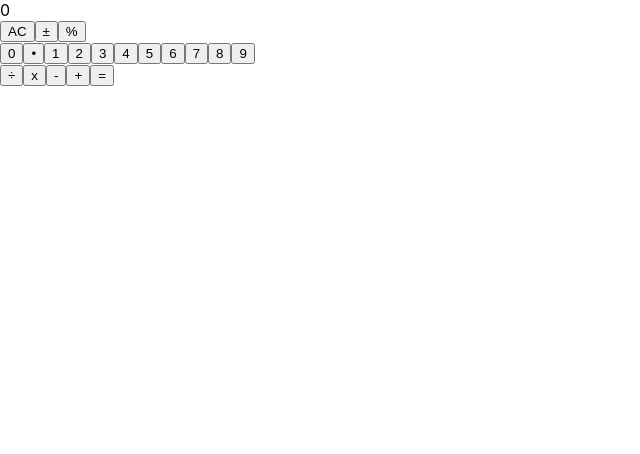
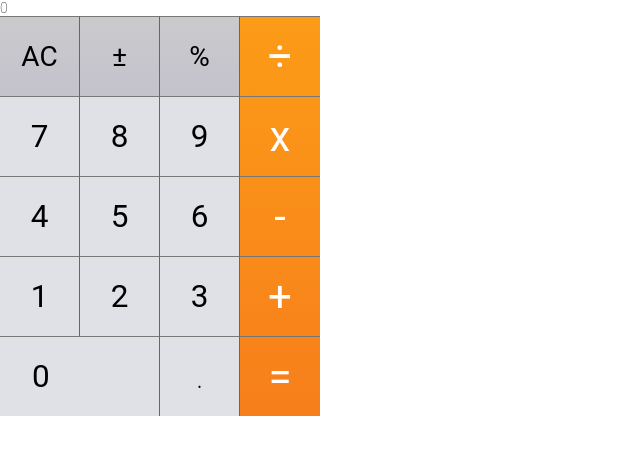
Before and after one commit to lyang9/React-Calculator, a React (Create React App) app: page / in a window 1280 px wide. Shown: the top 454 px of the page, without its empty margins (0-640 px from the left). Built offline with nearby package versions, Linux system fonts and the light colour scheme.

Commit message:
Added styling

```diff
--- a/src/App.css
+++ b/src/App.css
@@ -1,32 +1,143 @@
-.App {
-  text-align: center;
+html {
+  box-sizing: border-box;
+}
+*, *:before, *:after {
+  box-sizing: inherit;
 }
 
-.App-logo {
-  animation: App-logo-spin infinite 20s linear;
-  height: 40vmin;
+body {
+  margin: 0;
+  font: 100 14px 'Roboto';
 }
 
-.App-header {
-  background-color: #282c34;
-  min-height: 100vh;
+button {
+  display: block;
+  background: none;
+  border: none;
+  padding: 0;
+  font-family: inherit;
+  user-select: none;
+  cursor: pointer;
+  outline: none;
+
+  -webkit-tap-highlight-color: black;
+}
+
+button:active {
+  box-shadow: inset 0px 0px 80px 0px rgba(0,0,0,0.25);
+}
+
+#wrapper {
+  height: 100vh;
+
+  display: flex;
+  align-items: center;
+  justify-content: center;
+}
+
+#app {
+  width: 320px;
+  height: 520px;
+  position: relative;
+}
+
+.calculator {
+  width: 320px;
+  height: 100%;
+  /* background: black; */
+
   display: flex;
   flex-direction: column;
-  align-items: center;
-  justify-content: center;
-  font-size: calc(10px + 2vmin);
-  color: white;
 }
 
-.App-link {
-  color: #61dafb;
+#wrapper .calculator {
+  box-shadow: 0px 0px 20px 0px #aaa;
 }
 
-@keyframes App-logo-spin {
-  from {
-    transform: rotate(0deg);
-  }
-  to {
-    transform: rotate(360deg);
-  }
+.calculator-display {
+  color: white;
+  background: #1c191c;
+  line-height: 130px;
+  font-size: 6em;
+
+  flex: 1;
 }
+
+.auto-scaling-text {
+  display: inline-block;
+}
+
+.calculator-display .auto-scaling-text {
+  padding: 0 30px;
+  position: absolute;
+  right: 0;
+  transform-origin: right;
+}
+
+.calculator-keypad {
+  height: 400px;
+
+  display: flex;
+}
+
+.calculator .input-keys {
+  width: 240px;
+}
+
+.calculator .function-keys {
+  display: flex;
+}
+
+.calculator .digit-keys {
+  background: #e0e0e7;
+
+  display: flex;
+  flex-direction: row;
+  flex-wrap: wrap-reverse;
+}
+
+.calculator-key {
+  width: 80px;
+  height: 80px;
+  border-top: 1px solid #777;
+  border-right: 1px solid #666;
+  text-align: center;
+  line-height: 80px;
+}
+
+.calculator .function-keys .calculator-key {
+  font-size: 2em;
+}
+
+/* .calculator .function-keys .key-multiply {
+  line-height: 50px;
+} */
+
+.calculator .digit-keys .calculator-key {
+  font-size: 2.25em;
+}
+
+.calculator .digit-keys .key-0 {
+  width: 160px;
+  text-align: left;
+  padding-left: 32px;
+}
+
+.calculator .digit-keys .key-dot {
+  padding-top: 1em;
+  font-size: 0.75em;
+}
+
+.calculator .operator-keys .calculator-key {
+  color: white;
+  border-right: 0;
+  font-size: 3em;
+}
+
+.calculator .function-keys {
+  background: linear-gradient(to bottom, rgba(202,202,204,1) 0%, rgba(196,194,204,1) 100%);
+}
+
+.calculator .operator-keys {
+  background: linear-gradient(to bottom, rgba(252,156,23,1) 0%, rgba(247,126,27,1) 100%);
+}
```
